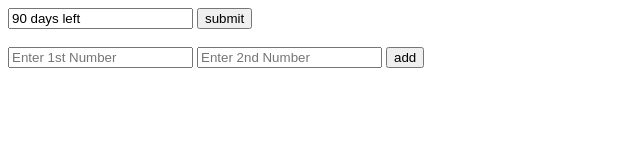
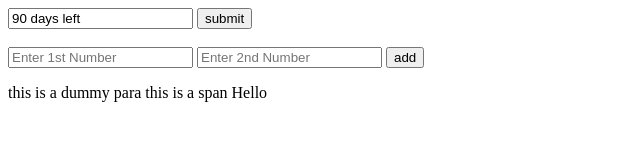
Before and after one commit to sandyc4136/Frontend, a plain HTML site: page Javascript/day9/index.html in a window 1280 px wide. Shown: the whole page, without its empty margins (0-640 px from the left). Drawn offline with Linux system fonts and the light colour scheme.

Commit message:
innerHTML innerText TextContent

```diff
--- a/Javascript/day9/index.html
+++ b/Javascript/day9/index.html
@@ -13,6 +13,11 @@ id="nameField">
     <input type="number" placeholder="Enter 1st Number"  id="n1">
     <input type="number" placeholder="Enter 2nd Number" id="n2">
     <input type="button" value="add" onclick="sum()">
+    <p id="result">
+        this is a dummy para
+        <span>this is      a       span</span>
+        Hello
+    </p>
     <script>
         function getValue(){
             var field = document.getElementById("nameField");
@@ -30,7 +35,11 @@ id="nameField">
             // var y = parseInt(num2);
             // var num3 = num1 +num2;
             console.log(num1 +num2);
+            console.log(document.getElementById("result").innerText);
+            console.log(document.getElementById("result").innerHTML);
+            console.log(document.getElementById("result").textContent);
             }
+
 </script>
 </body>
 </html>
```
Also changed, not shown: Javascript/day9/index2.html (added).
